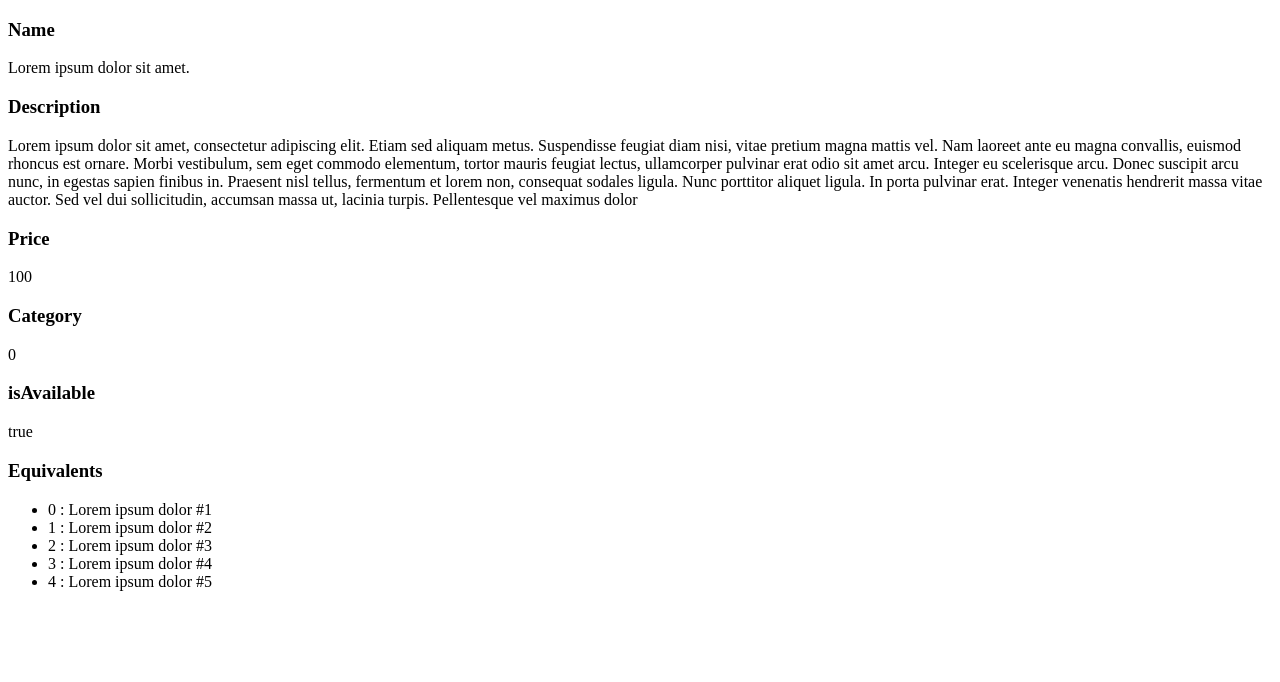
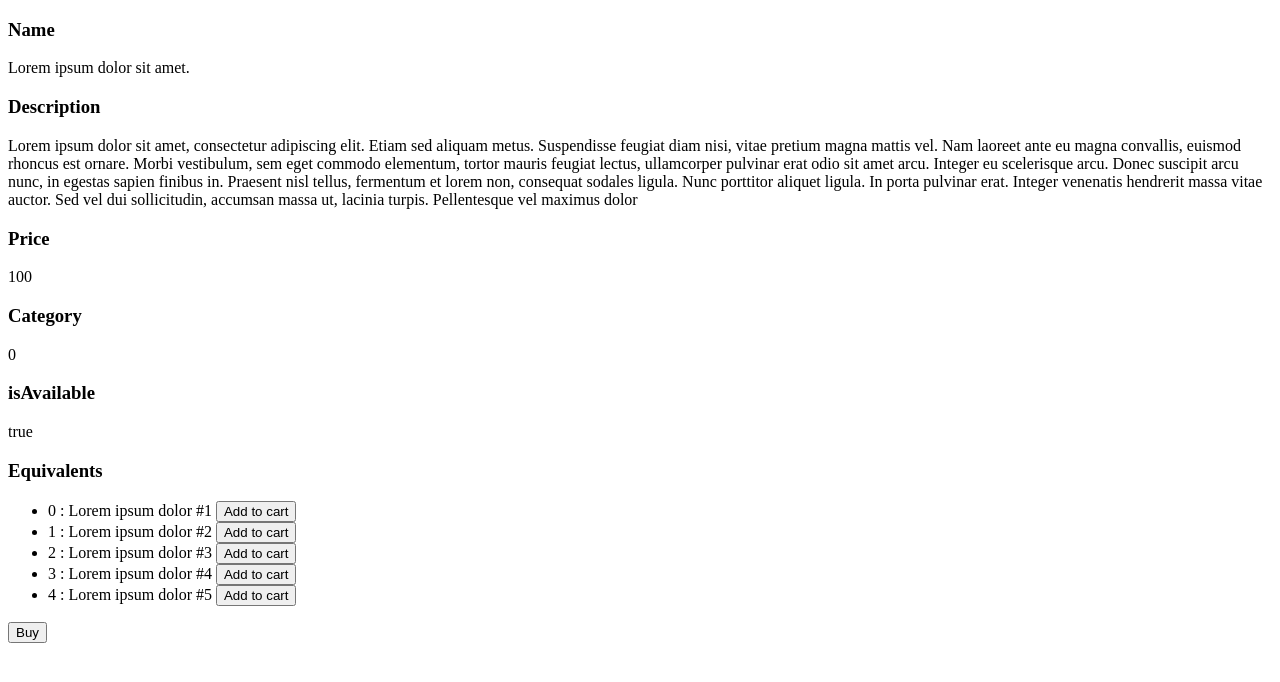
Before and after one commit to TaurusLAK/An2Homeworks, an Angular app in the folder shop/: page / in a window 1280 px wide. Shown: the top 682 px of the page. Built offline with nearby package versions, Linux system fonts and the light colour scheme.

Commit message:
homework_1: Added button 'buy' and created dummy cart for handling event 'onBuy'

```diff
--- a/shop/src/app/app.component.html
+++ b/shop/src/app/app.component.html
@@ -10,7 +10,17 @@
   <h3>Equivalents</h3>
   <ul>
     <li *ngFor="let equivalent of equivalents; let i = index">
-      {{i}} : {{equivalent}}
+      {{i}} : {{equivalent}} <button (click)="onAdd(equivalent)">Add to cart</button>
     </li>
   </ul>
 </div>
+
+<div>
+  <div *ngIf="currentCart.entries.length">
+    <h3>Cart entries</h3>
+    <li *ngFor="let entry of currentCart.entries; let i = index">
+      {{i + 1}} : {{entry}}
+    </li>
+  </div>
+  <button (click)="onBuy($event)">Buy</button>
+</div>
--- a/shop/src/app/app.component.ts
+++ b/shop/src/app/app.component.ts
@@ -12,15 +12,34 @@ export class AppComponent {
   category: Category = Category.ELECTRONIC;
   isAvailable: boolean = true;
 
+  currentCart: Cart = new Cart();
+
   equivalents: Array<string> = [
       "Lorem ipsum dolor #1",
       "Lorem ipsum dolor #2",
       "Lorem ipsum dolor #3",
       "Lorem ipsum dolor #4",
       "Lorem ipsum dolor #5"
-    ]
+    ];
+
+  onBuy(event: Event) {
+    console.log("OnBuy: " + event);
+  }
+
+  onAdd(productId: string) {
+    this.currentCart.add(productId);
+  }
+
 }
 
 enum Category {
   ELECTRONIC, MISCELLANEOUS
 }
+
+class Cart {
+  public entries: Array<string> = []
+
+  add(productName: string){
+    this.entries.push(productName);
+  }
+}
```
